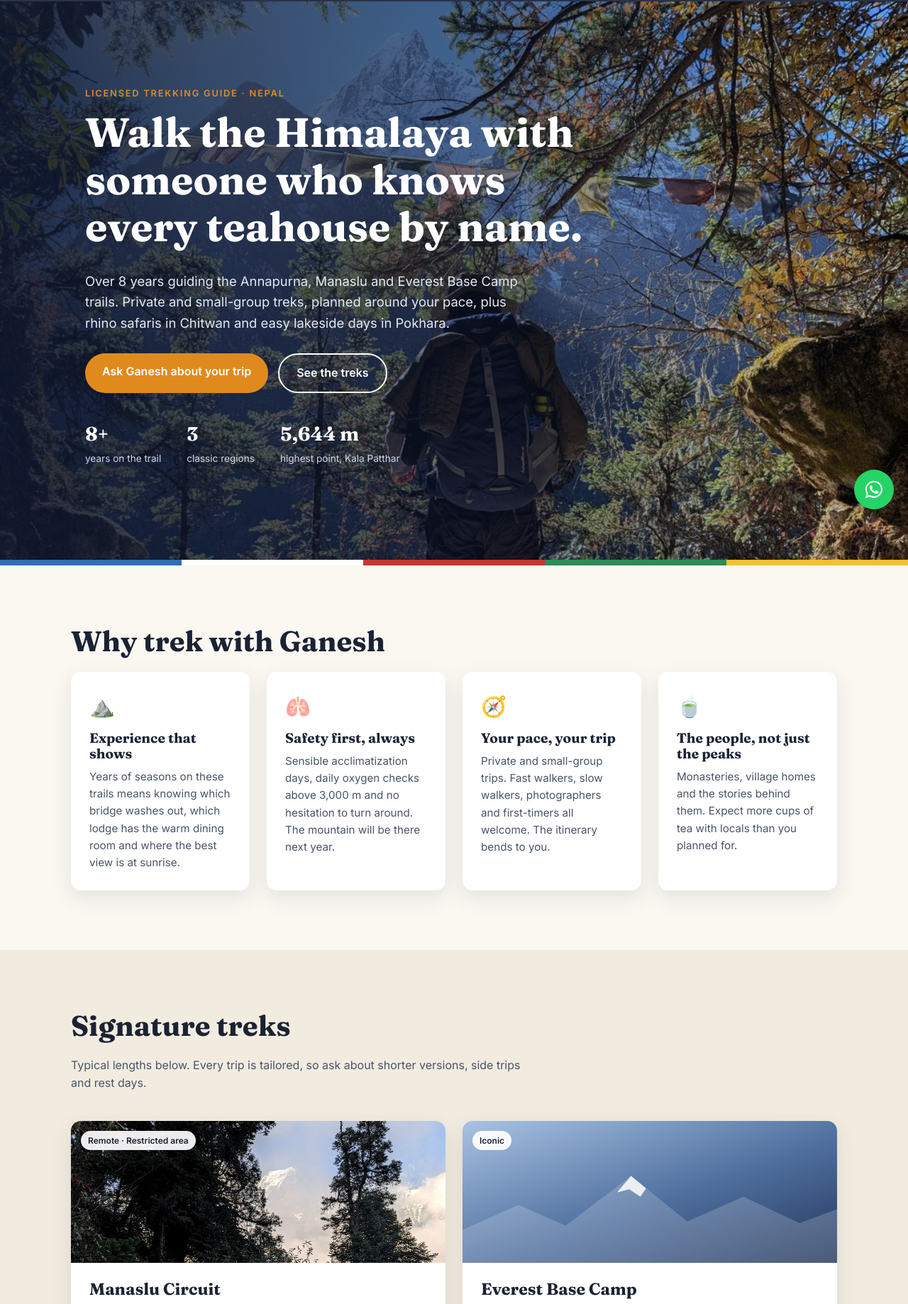
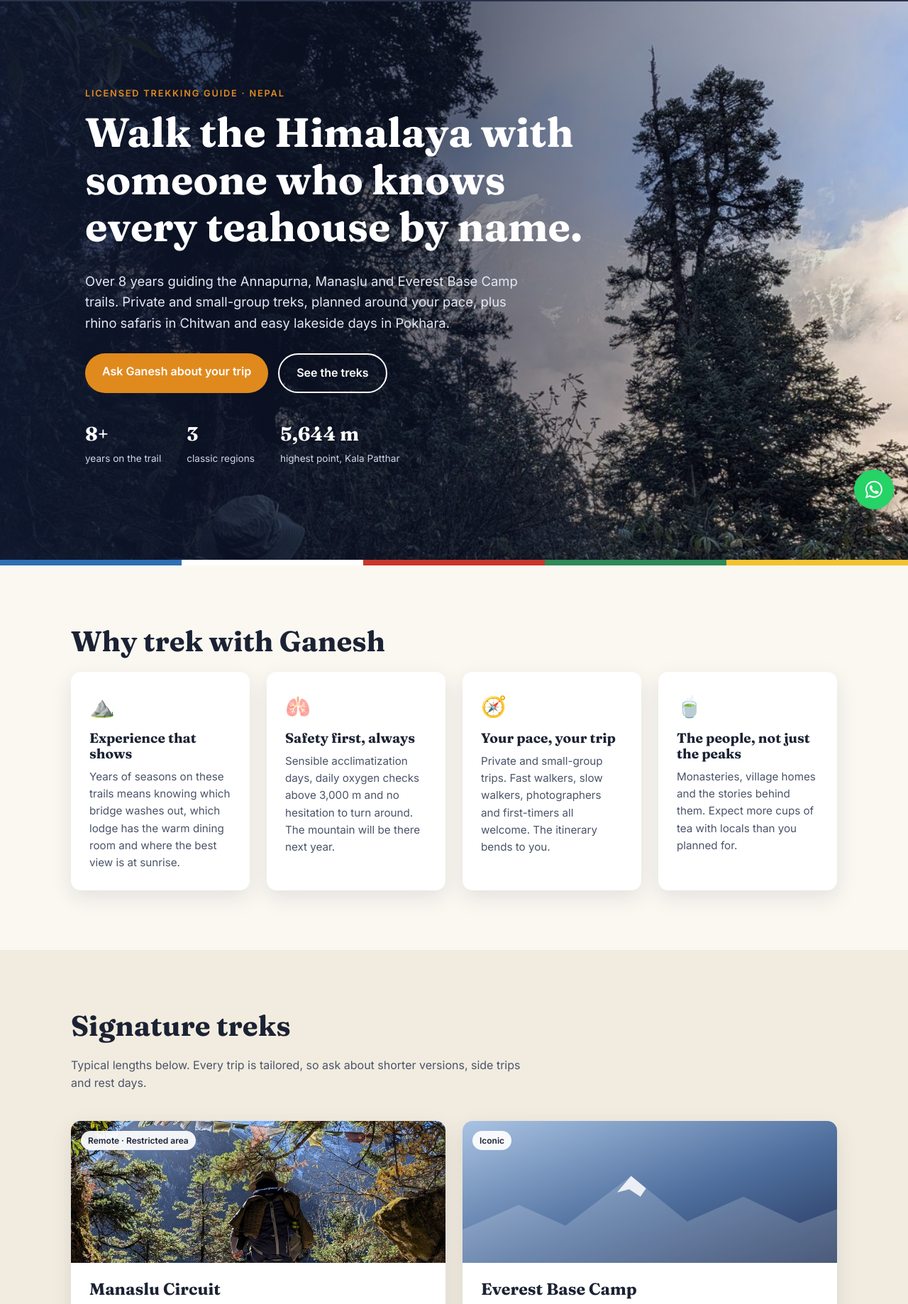
Before and after one commit to codyborn/ganesh-nepal-treks, a plain HTML site: page index.html in a window 1280 px wide. Shown: the part 62-1900 px from the top of the page at 71% size. Drawn offline with Linux system fonts and the light colour scheme.

Commit message:
Site: swap hero and Manaslu photos, full-width card images
Co-Authored-By: Claude Opus 5.5 <noreply@anthropic.com>
Claude-Session: https://claude.ai/code/session_01QXbxAmSLUnc7tEc2tKcA3i

```diff
--- a/index.html
+++ b/index.html
@@ -83,7 +83,7 @@
     <p class="section-sub">Typical lengths below. Every trip is tailored, so ask about shorter versions, side trips and rest days.</p>
     <div class="grid grid-2">
       <article class="trek">
-        <div class="trek-art art-manaslu" role="img" aria-label="Trekker on a forest trail below a snow peak on the Manaslu Circuit"><span class="tag">Remote · Restricted area</span></div>
+        <div class="trek-art art-manaslu" role="img" aria-label="Trekker on a trail under prayer flags below a snow peak on the Manaslu Circuit"><span class="tag">Remote · Restricted area</span></div>
         <div class="trek-body">
           <h3>Manaslu Circuit</h3>
           <p>A quieter loop around the world's eighth-highest mountain. Gorges of the Budhi Gandaki, Tibetan Buddhist villages like Samagaon, and the big day over Larkya La.</p>
--- a/styles.css
+++ b/styles.css
@@ -42,7 +42,7 @@ img { max-width: 100%; display: block; }
 .btn-ghost:hover { background: rgba(255,255,255,.1); }
 
 /* Hero */
-.hero { position: relative; background: linear-gradient(90deg, rgba(15,24,48,.88) 0%, rgba(15,24,48,.55) 50%, rgba(15,24,48,.05) 100%), url(images/trail-prayer-flags.jpg) center 30%/cover no-repeat, var(--night); color: #fff; padding: 120px 0 130px; overflow: hidden; }
+.hero { position: relative; background: linear-gradient(90deg, rgba(15,24,48,.88) 0%, rgba(15,24,48,.55) 50%, rgba(15,24,48,.05) 100%), url(images/manaslu-forest.jpg) center 30%/cover no-repeat, var(--night); color: #fff; padding: 120px 0 130px; overflow: hidden; }
 .hero-mountains { position: absolute; bottom: 0; left: 0; width: 100%; height: 300px; }
 .hero-mountains .m3 { fill: #3b4d78; }
 .hero-mountains .snow { fill: #f4f1ea; }
@@ -88,7 +88,7 @@ img { max-width: 100%; display: block; }
 .trek-art { height: 200px; position: relative; background-size: cover; background-position: center; }
 .trek-art .tag { position: absolute; top: 14px; left: 14px; background: rgba(255,255,255,.92); color: var(--ink); font-size: .75rem; font-weight: 600; padding: 4px 10px; border-radius: 999px; }
 /* Gradient stand-ins. Swap for photos: background-image: url(images/manaslu.jpg); */
-.art-manaslu { background: url(images/manaslu-forest.jpg) center 32%/cover no-repeat; }
+.art-manaslu { background: url(images/trail-prayer-flags.jpg) center 40%/cover no-repeat; }
 .art-manaslu::after { display: none; }
 .art-everest { background: linear-gradient(160deg, #a9c3e3 0%, #4f6f9e 55%, #24365c 100%); }
 .art-annapurna { background: linear-gradient(160deg, #f2b46b 0%, #b5694a 50%, #4a3a5c 100%); }
@@ -104,7 +104,7 @@ img { max-width: 100%; display: block; }
 
 /* Experiences */
 .exp { background: #fff; border-radius: var(--radius); padding: 26px; box-shadow: var(--shadow); }
-.exp-photo { width: calc(100% + 52px); margin: -26px -26px 20px; height: 220px; object-fit: cover; border-radius: var(--radius) var(--radius) 0 0; display: block; }
+.exp-photo { max-width: none; width: calc(100% + 52px); margin: -26px -26px 20px; height: 220px; object-fit: cover; border-radius: var(--radius) var(--radius) 0 0; display: block; }
 .exp-photo-placeholder { background: linear-gradient(160deg, #bcd8ef, #5f8fb8); display: grid; place-items: center; font-size: 3rem; }
 .exp { overflow: hidden; }
 .exp-art { width: 64px; height: 64px; border-radius: 16px; display: grid; place-items: center; font-size: 2rem; margin-bottom: 16px; }
@@ -173,7 +173,7 @@ details p { color: var(--ink-soft); margin: 0 0 18px; }
   .nav-links { display: none; position: absolute; top: 64px; left: 0; right: 0; background: var(--night); flex-direction: column; padding: 20px; gap: 16px; }
   .nav-links.open { display: flex; }
   .grid-2, .grid-4 { grid-template-columns: 1fr; }
-  .hero { padding: 72px 0 80px; background: linear-gradient(180deg, rgba(15,24,48,.7) 0%, rgba(15,24,48,.85) 100%), url(images/trail-prayer-flags.jpg) center/cover no-repeat, var(--night); }
+  .hero { padding: 72px 0 80px; background: linear-gradient(180deg, rgba(15,24,48,.7) 0%, rgba(15,24,48,.85) 100%), url(images/manaslu-forest.jpg) center/cover no-repeat, var(--night); }
   .hero-stats { gap: 22px; }
   .section { padding: 60px 0; }
   .facts { grid-template-columns: 1fr 1fr; }
```
